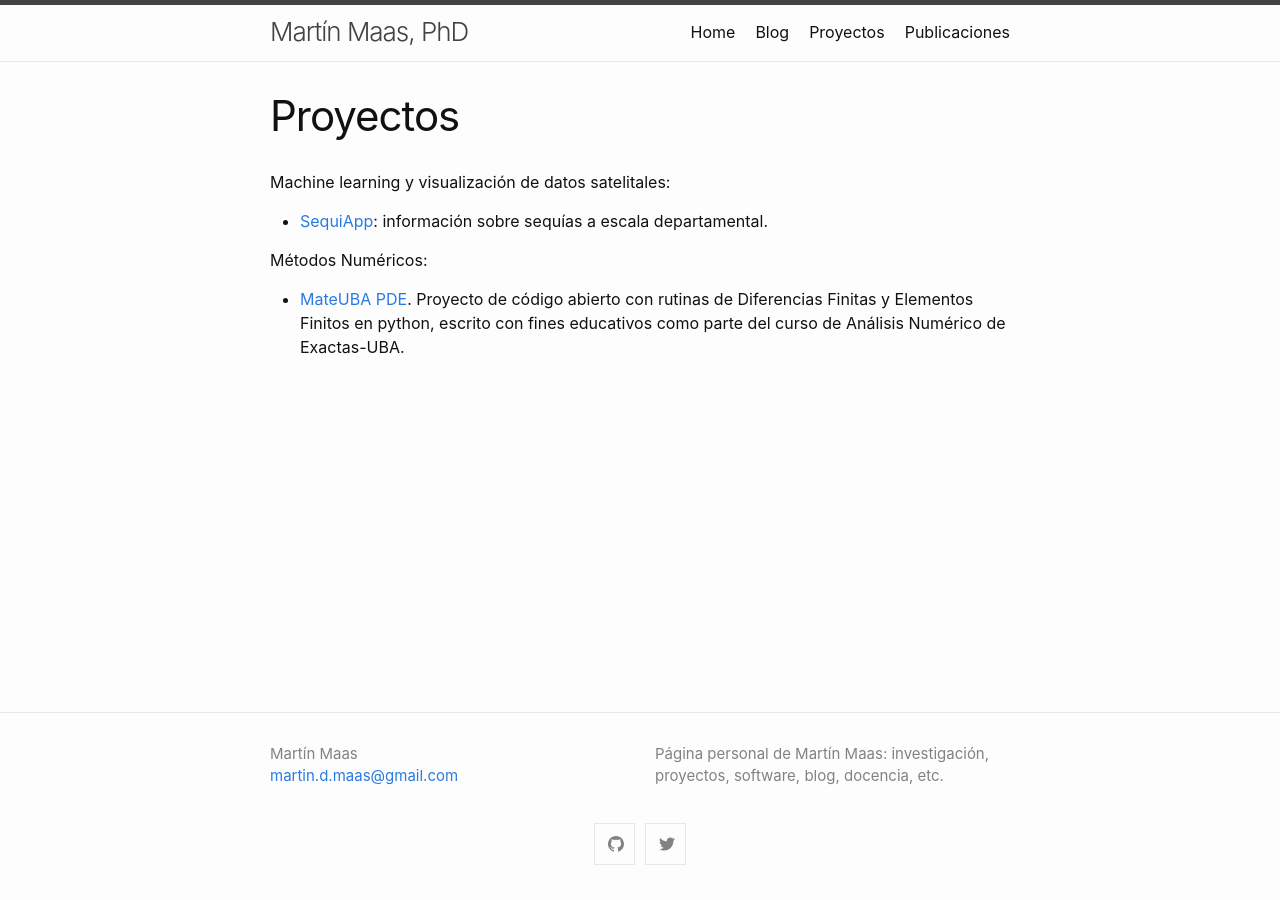
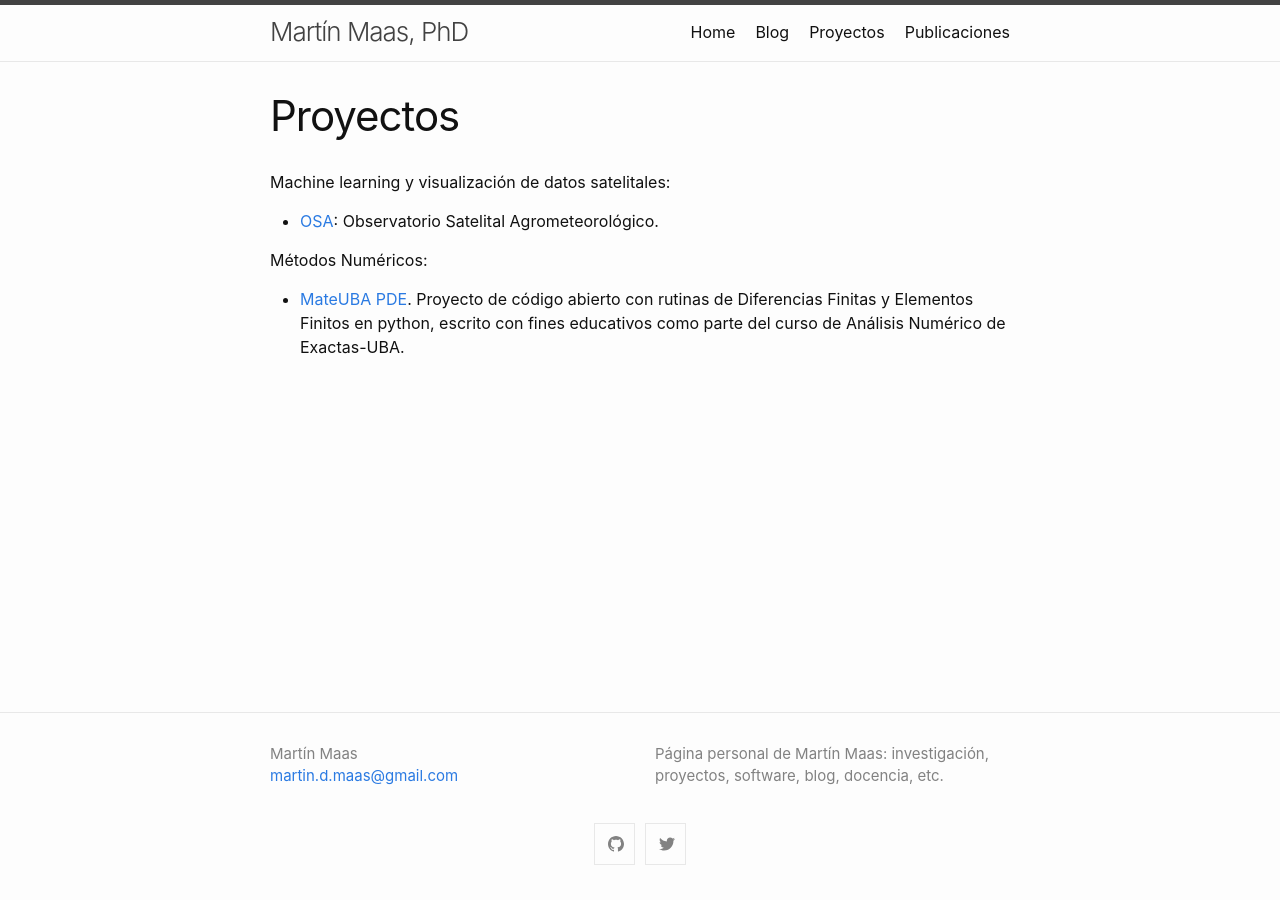
Before and after one commit to mdmaas/mdmaas.github.io, a Jekyll site: the page built from proyectos.md, in a window 1280 px wide. Built offline with Jekyll 4.4.1, drawn with Linux system fonts in a browser that asks for light colours.

Commit message:
updated link to OSA

```diff
--- a/proyectos.md
+++ b/proyectos.md
@@ -5,7 +5,8 @@ permalink: proyectos.html
 ---
 
 Machine learning y visualización de datos satelitales:
-- [SequiApp](https://mdmaas.github.io/SequiApp/): información sobre sequías a escala departamental.
+- [OSA](https://mdmaas.github.io/OSEE/): Observatorio Satelital Agrometeorológico.
+
 
 Métodos Numéricos:
 - [MateUBA PDE](https://mdmaas.github.io/MateUBA_PDE/). Proyecto de código
```
